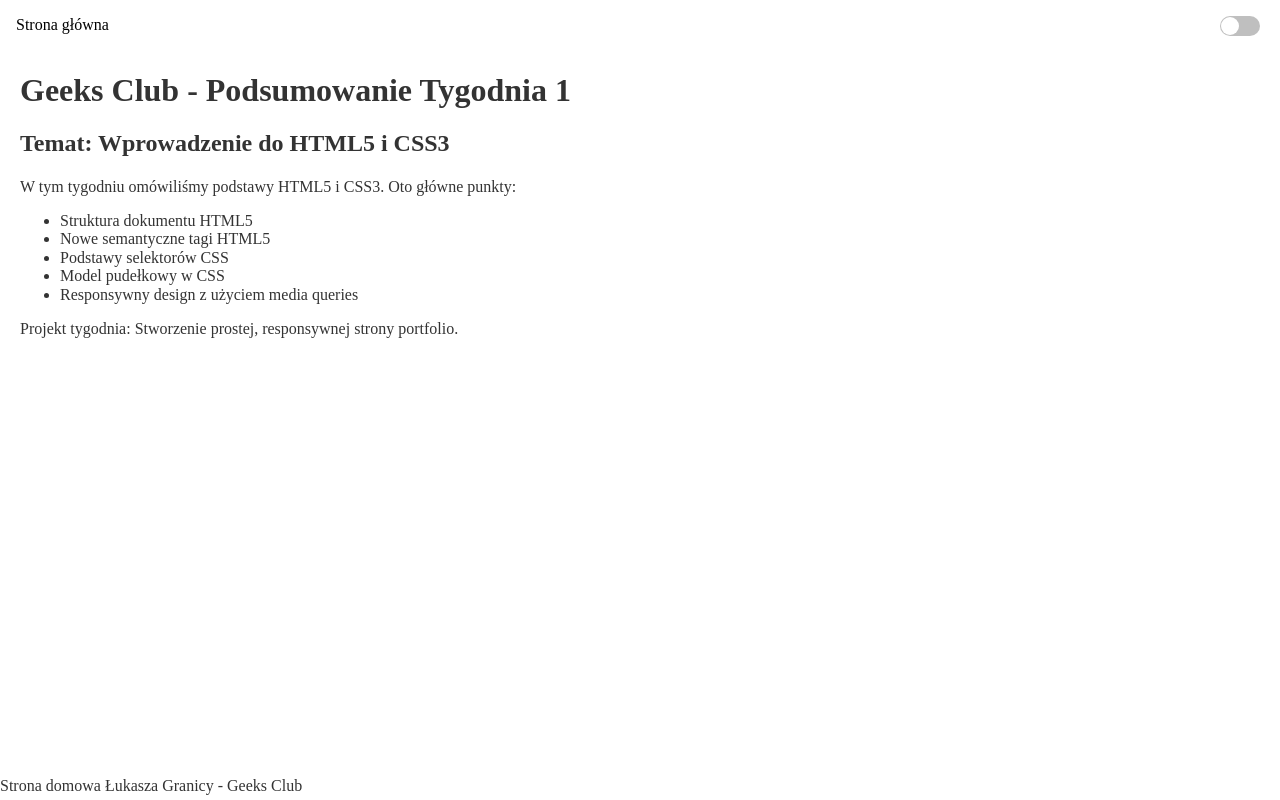
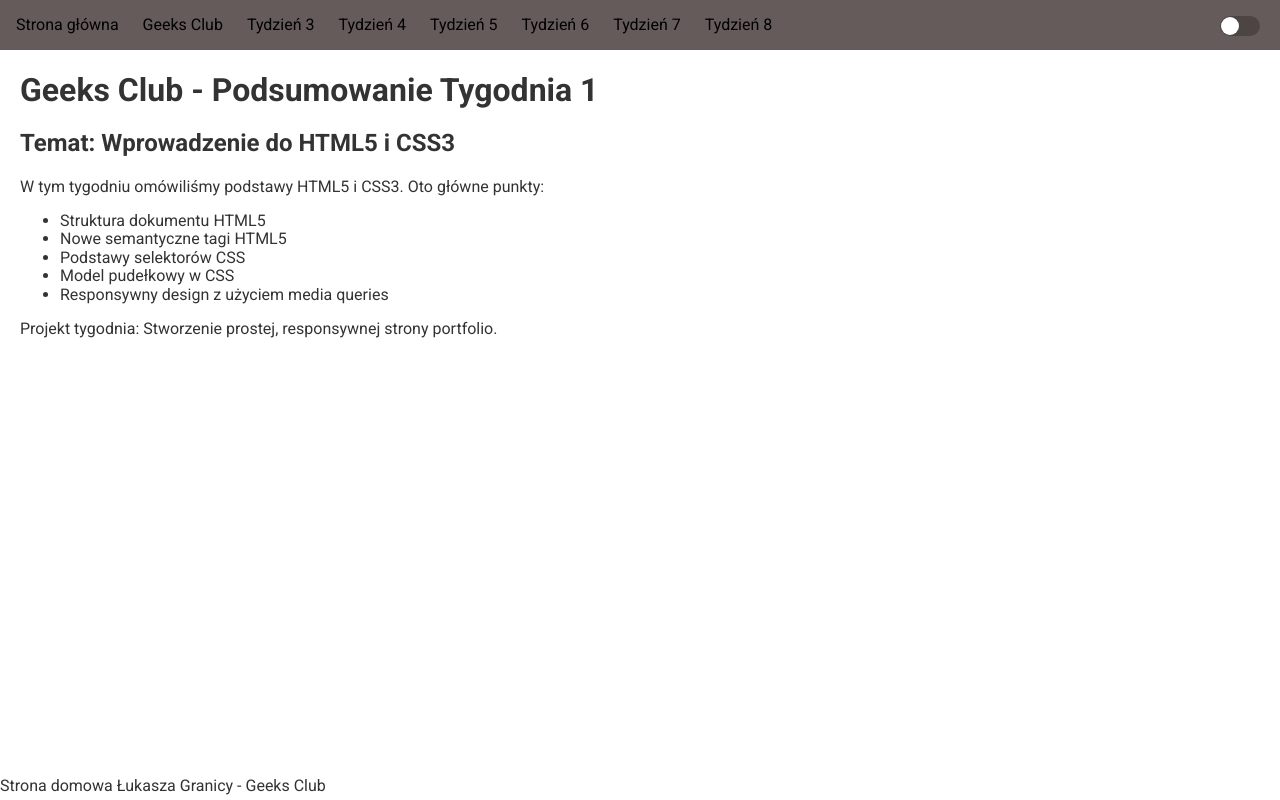
Before and after one commit to GraniLuk/MyHomepage, a website built with webpack: page src/pages/geeks-club-week1.html in a window 1280 px wide. Built offline with nearby package versions, Linux system fonts and the light colour scheme.

Commit message:
Change font to roboto

```diff
--- a/src/pages/geeks-club-week1.html
+++ b/src/pages/geeks-club-week1.html
@@ -1,30 +1,11 @@
 <!DOCTYPE html>
 <html lang="pl">
   <head>
-    <meta charset="UTF-8" />
-    <meta name="viewport" content="width=device-width, initial-scale=1.0" />
-    <title>Geeks Club - Tydzień 1</title>
+    ${require('../partials/head.html')}
   </head>
   <body>
     <header>
-      <nav class="navigation">
-        <a class="navigation__link navigation__link--homepage" href="index.html">Strona główna</a>
-        <div class="navigation__dropdown">
-          <a class="navigation__link navigation__dropdown-toggle" href="#">Geeks Club</a>
-          <div class="navigation__dropdown-content">
-            <a class="navigation__link" href="geeks-club-week1.html">Tydzień 1</a>
-            <a class="navigation__link" href="geeks-club-week2.html">Tydzień 2</a>
-          </div>
-        </div>
-        <a class="navigation__link" href="tydzien3.html">Tydzień 3</a>
-        <a class="navigation__link" href="tydzien4.html">Tydzień 4</a>
-        <a class="navigation__link" href="tydzien5.html">Tydzień 5</a>
-        <a class="navigation__link" href="tydzien6.html">Tydzień 6</a>
-        <a class="navigation__link" href="tydzien7.html">Tydzień 7</a>
-        <a class="navigation__link" href="tydzien8.html">Tydzień 8</a>
-        <input type="checkbox" id="toggle" class="navigation__checkbox darkmode--js" />
-        <label for="toggle" class="switch"></label>
-      </nav>
+      ${require('../partials/navigation.html')}
     </header>
     <main>
       <h1>Geeks Club - Podsumowanie Tygodnia 1</h1>
--- /dev/null
+++ b/src/partials/head.html
@@ -0,0 +1,4 @@
+<meta charset="UTF-8" />
+<meta name="viewport" content="width=device-width, initial-scale=1.0" />
+<link href="https://fonts.googleapis.com/css2?family=Roboto:wght@400;700&family=Montserrat:wght@400;700&display=swap" rel="stylesheet">
+<title>Document</title>
--- a/src/scss/main.scss
+++ b/src/scss/main.scss
@@ -9,9 +9,11 @@
 
 :root {
   --backgroud:  #ffffff;
-  --navBackground: #ffffff;
+  --navBackground: #665b5b;
   --color: #333;
   --mainHeaderColor: #7d1d3f;
+  --primary-font: 'Roboto', sans-serif;
+  --heading-font: 'Montserrat', sans-serif;
 }
 
 main{
@@ -21,7 +23,7 @@ main{
   body {
     background: var(--backgroud);
     color: var(--color);
-    font-family: Montserrat;
+    font-family: var(--primary-font);
     min-height: 100vh;
     margin: 0;
   }
@@ -93,6 +95,7 @@ main{
   }
 
   .main-heading {
+    font-family: var(--heading-font);
     color: var(--mainHeaderColor);
     grid-area: main-heading;
     display: flex;
--- a/src/scss/modules/navigation.scss
+++ b/src/scss/modules/navigation.scss
@@ -12,7 +12,7 @@
     box-sizing: border-box;
 
     &__link {
-      color: #fff;
+      color: #000;
       display: inline-block;
       margin-right: 20px;
       text-decoration: none;
```
Also changed, not shown: src/pages/geeks-club-week2.html (+2 -21 lines), src/pages/index.html (+1 -3 lines).
